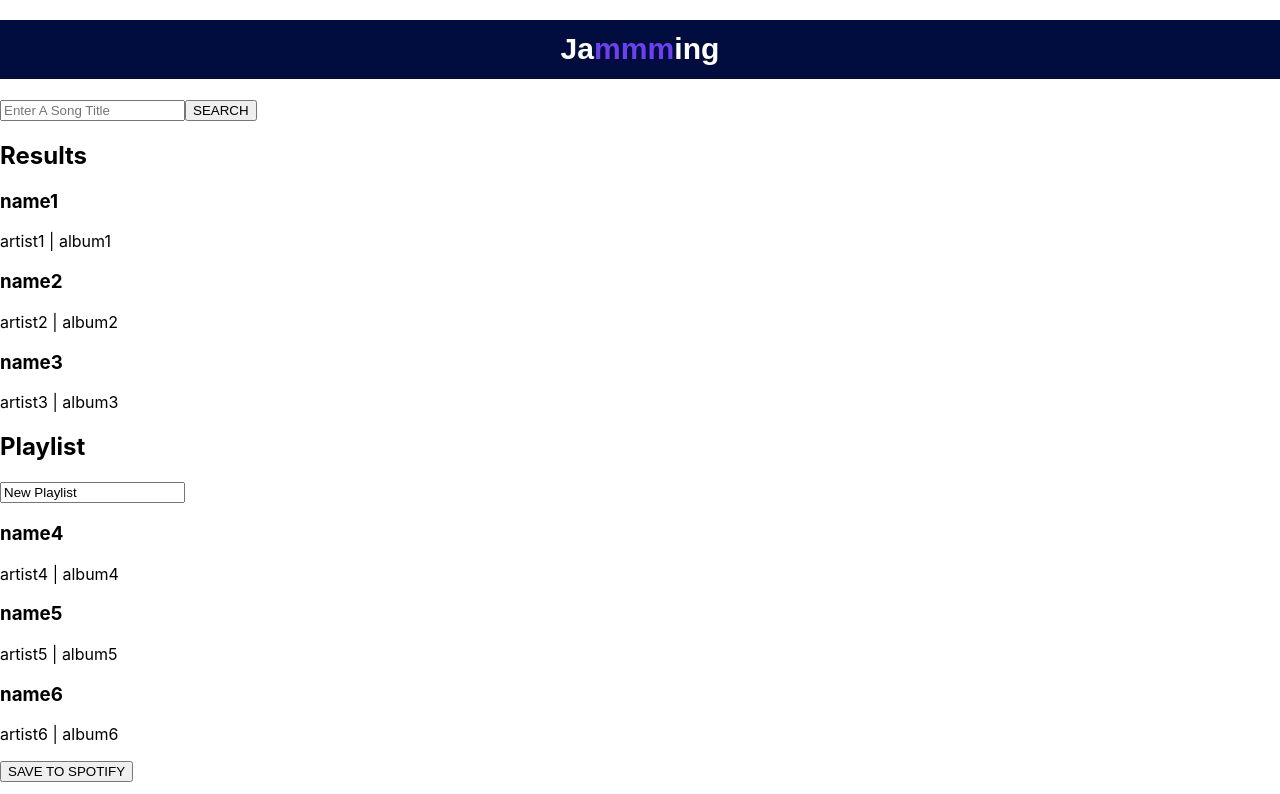
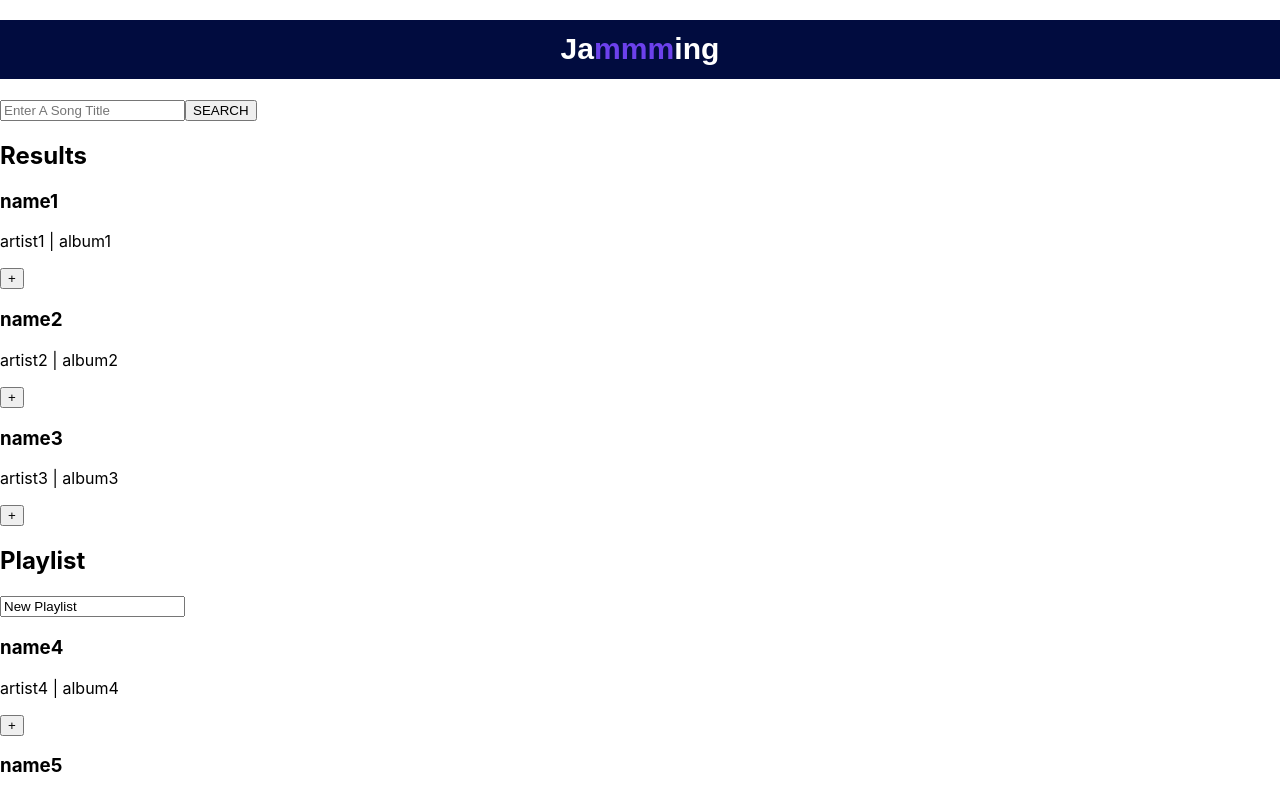
Before and after one commit to Pavelko007/jammming, a React (Create React App) app: page / in a window 1280 px wide. Shown: the top 794 px of the page. Built offline with nearby package versions, Linux system fonts and the light colour scheme.

Commit message:
Implement Adding Songs To a Custom Playlist

```diff
--- a/src/components/App/App.js
+++ b/src/components/App/App.js
@@ -15,9 +15,15 @@ function App() {
   const [searchResults, setSearchResults] = useState(arr1);
   const [playlistTracks, setPlaylistTracks] = useState(arr2);
   const [playlistName, setPlaylistName] = useState("New Playlist");
-  const updatePlaylistName  = useCallback((name) =>{
+  const updatePlaylistName = useCallback((name) => {
     setPlaylistName(name);
-  },[]);
+  }, []);
+  const addTrack = useCallback((track) => {
+    if (playlistTracks.some(savedTrack => savedTrack.id === track.id)) {
+      return;
+    }
+    setPlaylistTracks([...playlistTracks, track]);
+  }, [playlistTracks]);
   return (
     <div>
       <h1>
@@ -26,10 +32,14 @@ function App() {
       <div className="App">
         <SearchBar />
         <div>
-          <SearchResults searchResults={searchResults}/>
+          <SearchResults
+            searchResults={searchResults}
+            onAdd={addTrack}
+          />
           <Playlist
-           onNameChange={updatePlaylistName}
-           playlistTracks={playlistTracks}/>
+            onNameChange={updatePlaylistName}
+
+            playlistTracks={playlistTracks} />
         </div>
       </div>
     </div>
--- a/src/components/Playlist/Playlist.js
+++ b/src/components/Playlist/Playlist.js
@@ -9,7 +9,8 @@ const Playlist = (props) => {
     <div>
       <h2>Playlist</h2>
       <input onChange={handleNameChange} defaultValue={"New Playlist"} />
-      <TrackList tracks={props.playlistTracks} />
+      <TrackList
+      tracks={props.playlistTracks} />
       <button >SAVE TO SPOTIFY</button>
     </div>
   )
--- a/src/components/SearchResults/SearchResults.js
+++ b/src/components/SearchResults/SearchResults.js
@@ -2,12 +2,14 @@ import React from 'react';
 import TrackList from '../Tracklist/Tracklist';
 
 const SearchResults = (props) => {
-    return (
-        <div>
-            <h2>Results</h2>
-            <TrackList tracks={props.searchResults}/>
-        </div>
-    )
+  return (
+    <div>
+      <h2>Results</h2>
+      <TrackList
+        onAdd={props.onAdd}
+        tracks={props.searchResults} />
+    </div>
+  )
 };
 
 export default SearchResults;
--- a/src/components/Track/Track.js
+++ b/src/components/Track/Track.js
@@ -1,12 +1,25 @@
-import React from "react";
+import React, { useCallback } from "react";
 
 const Track = (props) => {
+  const addTrack = useCallback((event) =>{
+    props.onAdd(props.track);
+
+  },[props.onAdd, props.track]);
+
+  const renderAction = ()=>{
+    return (
+      <button onClick={addTrack}>
+        +
+      </button>
+    )
+  };
   return (
     <div >
       <div >
         <h3>{props.track.name}</h3>
         <p>{props.track.artist} | {props.track.album}</p>
       </div>
+      {renderAction()}
     </div>
   )
 };
--- a/src/components/Tracklist/Tracklist.js
+++ b/src/components/Tracklist/Tracklist.js
@@ -5,7 +5,10 @@ const TrackList = (props) => {
   return (
     <div>
       {props.tracks.map(track => {
-        return <Track key={track.id} track={track} />
+        return <Track
+         key={track.id}
+         onAdd={props.onAdd}
+         track={track} />
       })}
 
     </div>
```
